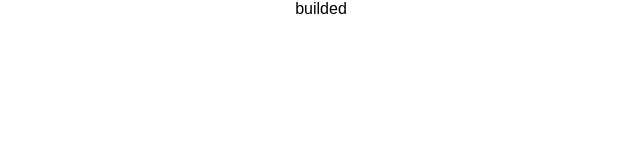
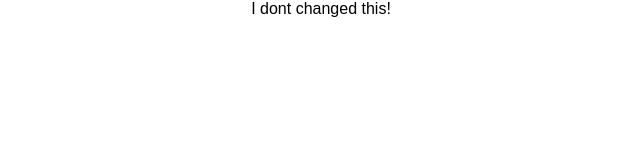
Before and after one commit to joshborup/githook, a React (Create React App) app: page / in a window 1280 px wide. Shown: the top 160 px of the page, without its empty margins (319-959 px from the left). Built offline with nearby package versions, Linux system fonts and the light colour scheme.

Commit message:
another test

```diff
--- a/src/App.js
+++ b/src/App.js
@@ -6,7 +6,7 @@ class App extends Component {
   render() {
     return (
       <div className="App">
-        builded
+        I dont changed this!
       </div>
     );
   }
```
Also changed, not shown: 1 other file (tests, documents, lock files or other folders).
